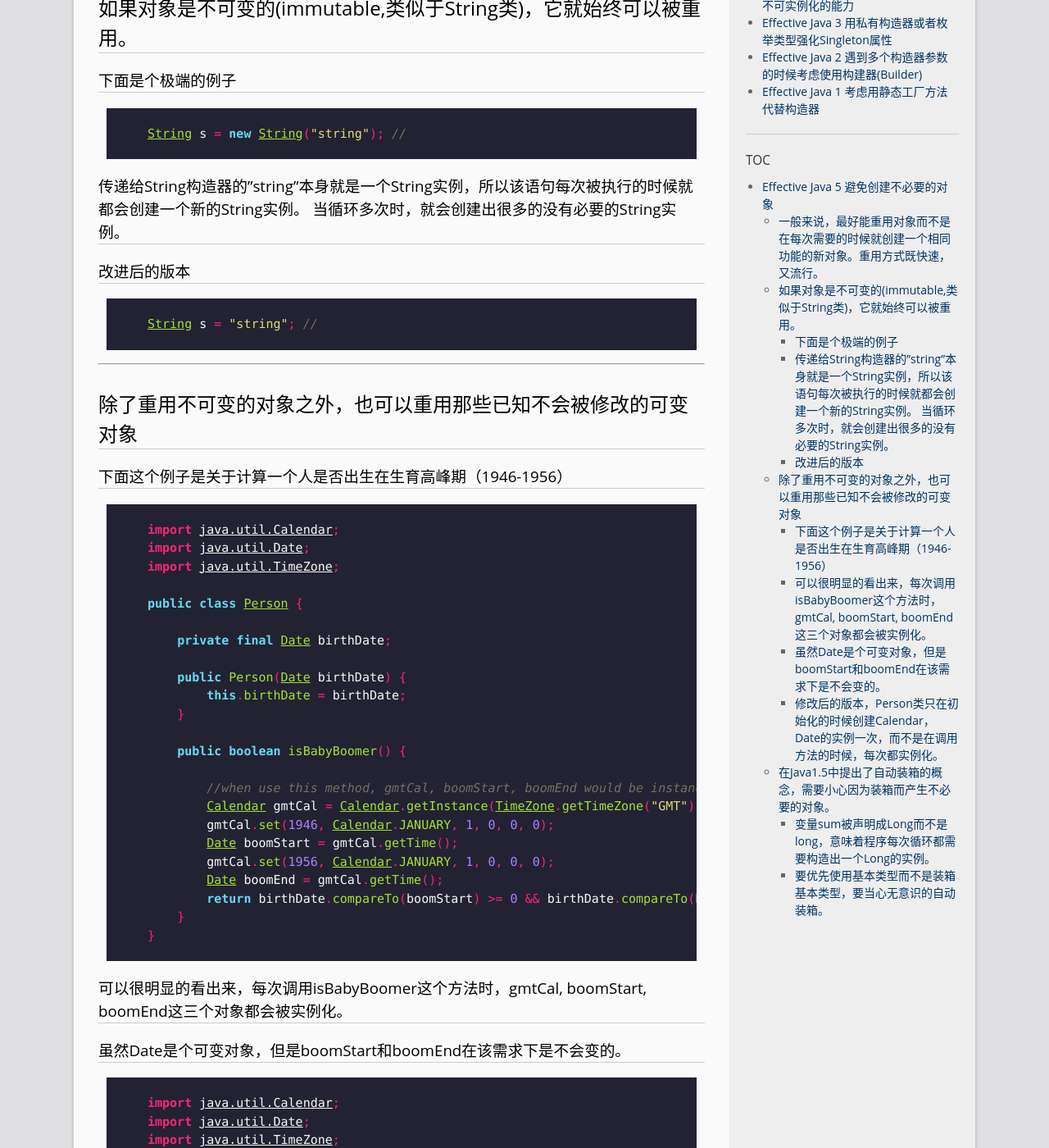
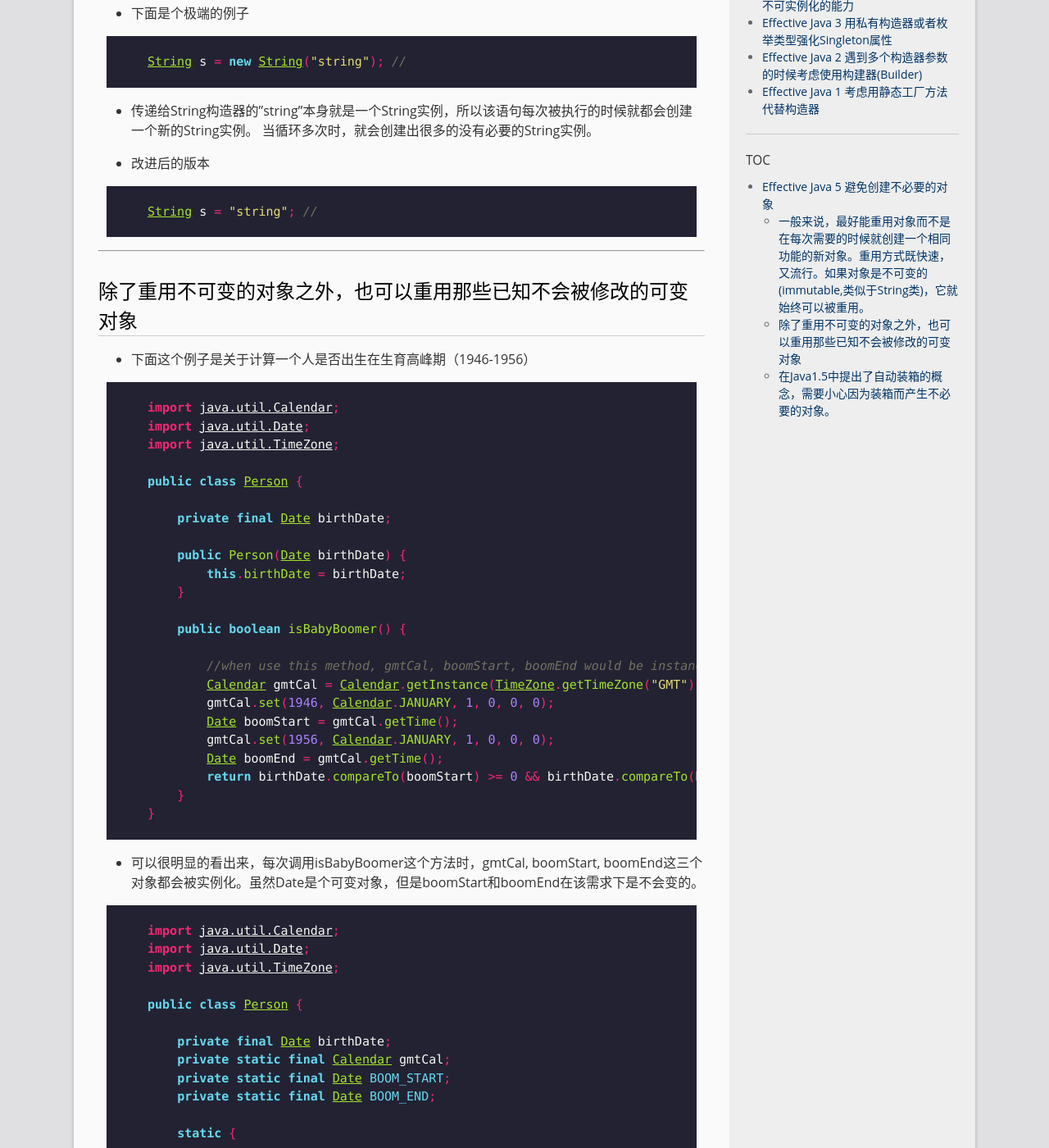
Before and after one commit to hansiming/Blog, a Jekyll site: the page built from _posts/2017-04-01-Effective_Java_5.md, in a window 1280 px wide and 1400 px high, scrolled down 473 px. Shown: the whole window at 82% size. Built offline with Jekyll 4.4.1, drawn with Linux system fonts in a browser that asks for light colours; some of the changed text lies outside the part shown.

Commit message:
update blog

```diff
--- a/_posts/2017-04-01-Effective_Java_5.md
+++ b/_posts/2017-04-01-Effective_Java_5.md
@@ -5,21 +5,22 @@ date:   2017-04-01 07:22:23
 categories: effective_java
 permalink: /archivers/effective_java_5
 ---
+
 # Effective Java 5 避免创建不必要的对象
+
 ----
-----
-## 一般来说，最好能重用对象而不是在每次需要的时候就创建一个相同功能的新对象。重用方式既快速，又流行。
-## 如果对象是不可变的(immutable,类似于String类)，它就始终可以被重用。
 
-### 下面是个极端的例子
+## 一般来说，最好能重用对象而不是在每次需要的时候就创建一个相同功能的新对象。重用方式既快速，又流行。如果对象是不可变的(immutable,类似于String类)，它就始终可以被重用。
+
+* 下面是个极端的例子
 
 {% highlight java %}
 String s = new String("string"); //
 {% endhighlight %}
 
-### 传递给String构造器的"string"本身就是一个String实例，所以该语句每次被执行的时候就都会创建一个新的String实例。 当循环多次时，就会创建出很多的没有必要的String实例。
+* 传递给String构造器的"string"本身就是一个String实例，所以该语句每次被执行的时候就都会创建一个新的String实例。 当循环多次时，就会创建出很多的没有必要的String实例。
 
-### 改进后的版本
+* 改进后的版本
 
 {% highlight java %}
 String s = "string"; //
@@ -29,7 +30,7 @@ String s = "string"; //
 
 ## 除了重用不可变的对象之外，也可以重用那些已知不会被修改的可变对象
 
-### 下面这个例子是关于计算一个人是否出生在生育高峰期（1946-1956）
+* 下面这个例子是关于计算一个人是否出生在生育高峰期（1946-1956）
 
 {% highlight java %}
 import java.util.Calendar;
@@ -57,8 +58,7 @@ public class Person {
 }
 {% endhighlight %}
 
-### 可以很明显的看出来，每次调用isBabyBoomer这个方法时，gmtCal, boomStart, boomEnd这三个对象都会被实例化。
-### 虽然Date是个可变对象，但是boomStart和boomEnd在该需求下是不会变的。
+* 可以很明显的看出来，每次调用isBabyBoomer这个方法时，gmtCal, boomStart, boomEnd这三个对象都会被实例化。虽然Date是个可变对象，但是boomStart和boomEnd在该需求下是不会变的。
 
 {% highlight java %}
 import java.util.Calendar;
@@ -93,7 +93,7 @@ public class Person {
 }
 {% endhighlight %}
 
-### 修改后的版本，Person类只在初始化的时候创建Calendar，Date的实例一次，而不是在调用方法的时候，每次都实例化。
+* 修改后的版本，Person类只在初始化的时候创建Calendar，Date的实例一次，而不是在调用方法的时候，每次都实例化。
 
 ----
 
@@ -110,5 +110,6 @@ public static void main(String[] args) {
 }
 {% endhighlight %}
 
-### 变量sum被声明成Long而不是long，意味着程序每次循环都需要构造出一个Long的实例。
-### 要优先使用基本类型而不是装箱基本类型，要当心无意识的自动装箱。
+* 变量sum被声明成Long而不是long，意味着程序每次循环都需要构造出一个Long的实例。
+
+* 要优先使用基本类型而不是装箱基本类型，要当心无意识的自动装箱。
```
